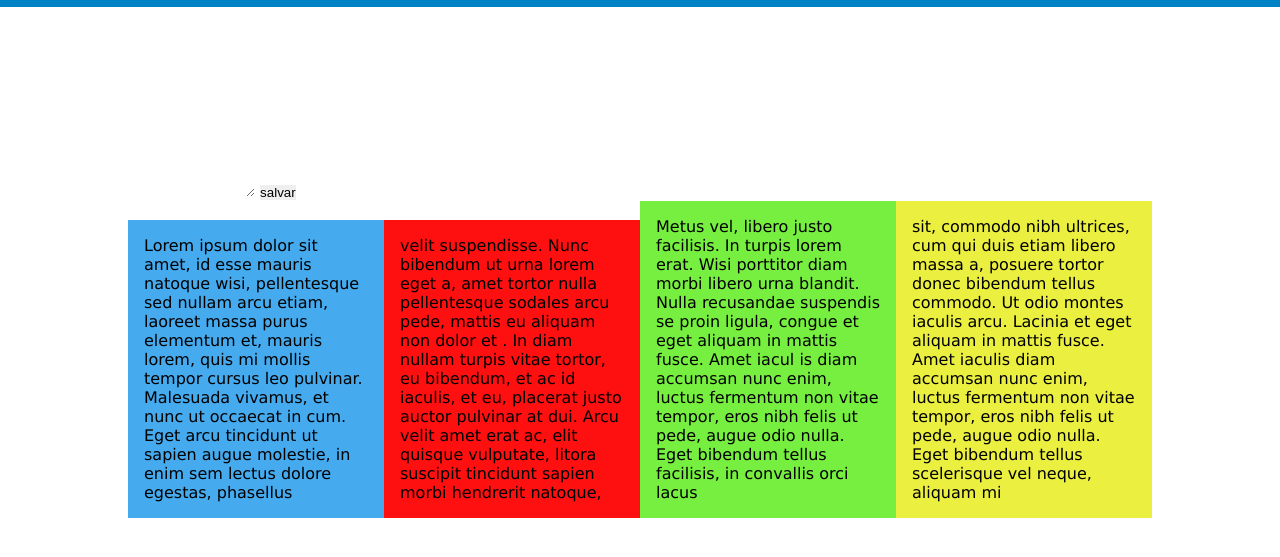
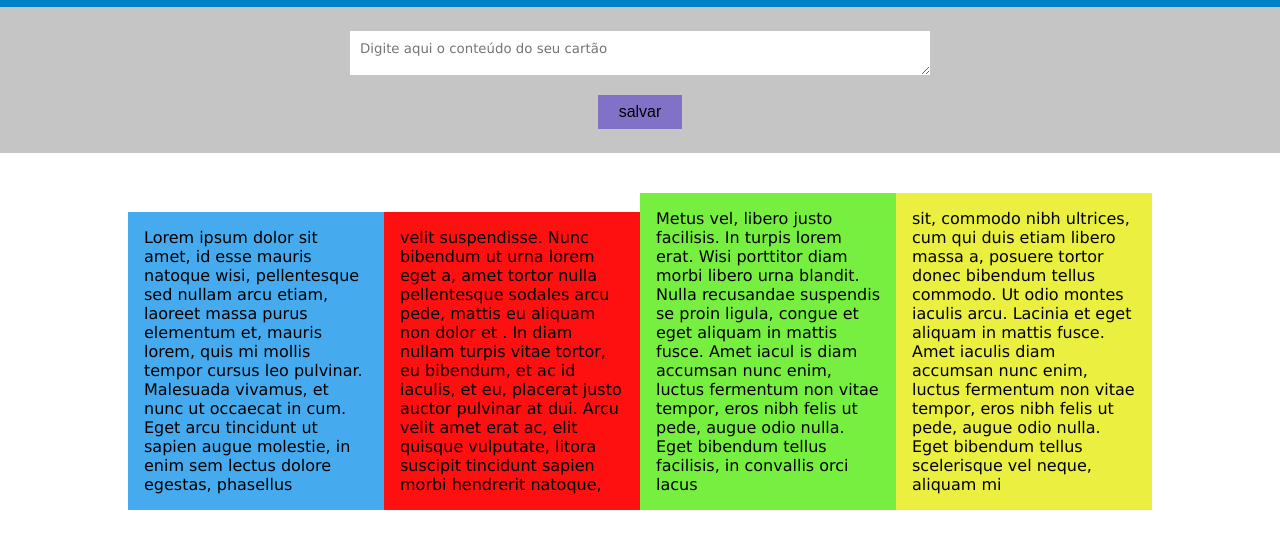
Before and after one commit to bruno-naibert/trilha-alura-javascript, a plain HTML site: page JSavancandoComUmaWebappNaPratica/index.html in a window 1280 px wide. Shown: the part 49-606 px from the top of the page. Drawn offline with Linux system fonts and the light colour scheme.

Commit message:
Implementado HTML, CSS e JavaScritpt pra criar novos cartões 2

```diff
--- a/JSavancandoComUmaWebappNaPratica/css/block/header.css
+++ b/JSavancandoComUmaWebappNaPratica/css/block/header.css
@@ -1,7 +1,6 @@
 .header {
 	background-color: #0082C7;
 	height: 40px;
-	margin-bottom: 40px;
 	padding-top: 8px;
 	padding-bottom: 8px;
 }
--- /dev/null
+++ b/JSavancandoComUmaWebappNaPratica/css/block/newCard.css
@@ -0,0 +1,25 @@
+.newCard {
+  background-color: #C5C5C5;
+  margin-bottom: 40px;
+  padding: 24px 124px;
+}
+
+.newCard-content {
+  display: block;
+  margin-bottom: 20px;
+  margin-left: auto;
+  margin-right: auto;
+  height: 24px;
+  padding: 10px;
+  width: 560px;
+}
+
+.newCard-action {
+  background-color: #8272C7;
+  display: block;
+  font-size: 16px;
+  height: 34px;
+  margin-left: auto;
+  margin-right: auto;
+  width: 84px;
+}
--- a/JSavancandoComUmaWebappNaPratica/css/reset.css
+++ b/JSavancandoComUmaWebappNaPratica/css/reset.css
@@ -5,7 +5,7 @@
 	outline: none;
 }
 
-body {
+body, textarea {
 	font-family: 'Verdana', sans-serif;
 }
 
--- a/JSavancandoComUmaWebappNaPratica/index.html
+++ b/JSavancandoComUmaWebappNaPratica/index.html
@@ -7,6 +7,7 @@
 	<link rel="stylesheet" href="css/reset.css">
 	<link rel="stylesheet" href="css/base.css">
 	<link rel="stylesheet" href="css/block/header.css">
+	<link rel="stylesheet" href="css/block/newCard.css">
 	<link rel="stylesheet" href="css/block/card.css">
 </head>
 <body>
@@ -26,7 +27,7 @@
 	</header>
 
 	<form action="" class="newCard">
-		<textarea class="newCard-content" name="" id="" cols="30" rows="10"></textarea>
+		<textarea class="newCard-content" placeholder="Digite aqui o conteúdo do seu cartão" name="" id="" cols="30" rows="10"></textarea>
 		<input class="newCard-action" type="submit" value="salvar">
 	</form>
 
```
